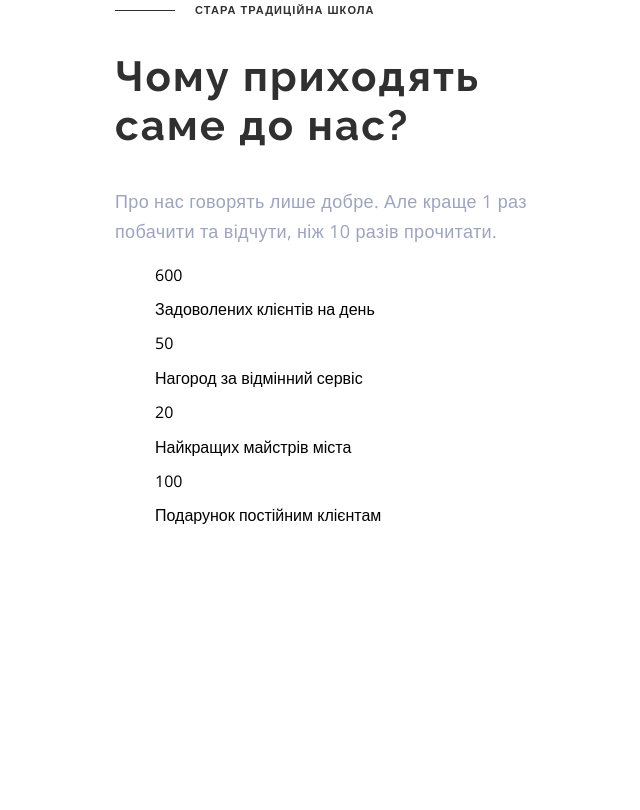
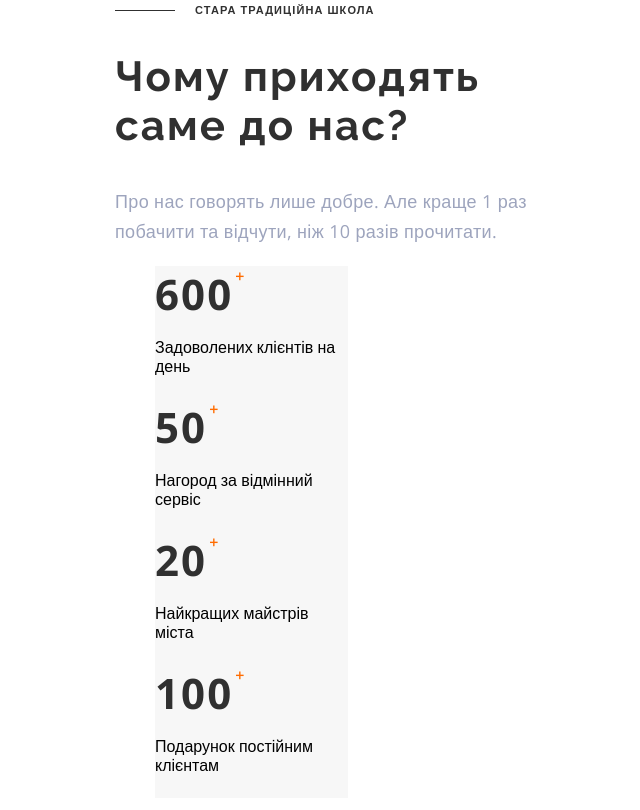
Before and after one commit to StasyukMaryna/Barbershop1, a plain HTML site: page index.html in a window 1280 px wide. Shown: the part 2547-3357 px from the top of the page, without its empty margins (300-940 px from the left). Before the commit the page ends 3172 px from the top, so only its background shows below. Drawn offline with nearby package versions, Linux system fonts and the light colour scheme; files that its build step writes are made by us from their sources.

Commit message:
Update styles.css

```diff
--- a/styles/styles.css
+++ b/styles/styles.css
@@ -239,4 +239,28 @@ body {
   padding-bottom: 84px;
 }
 
+.about-why-we {
+  width: 193px;
+  height: 133px;
+  background: #f7f7f7;
+}
+
+.why-we-number {
+  display: flex;
+  gap: 2px;
+  font-weight: 700;
+  font-size: 42px;
+  line-height: 1.35;
+  text-align: center;
+  letter-spacing: 0.05em;
+  color: #303030;
+}
+
+.why-we-number::after {
+  content: "+";
+  font-weight: 600;
+  font-size: 16px;
+  line-height: 1.37;
+  color: var(--accent-color);
+}
 /*------------------- WHY-WE----------------- */
```
